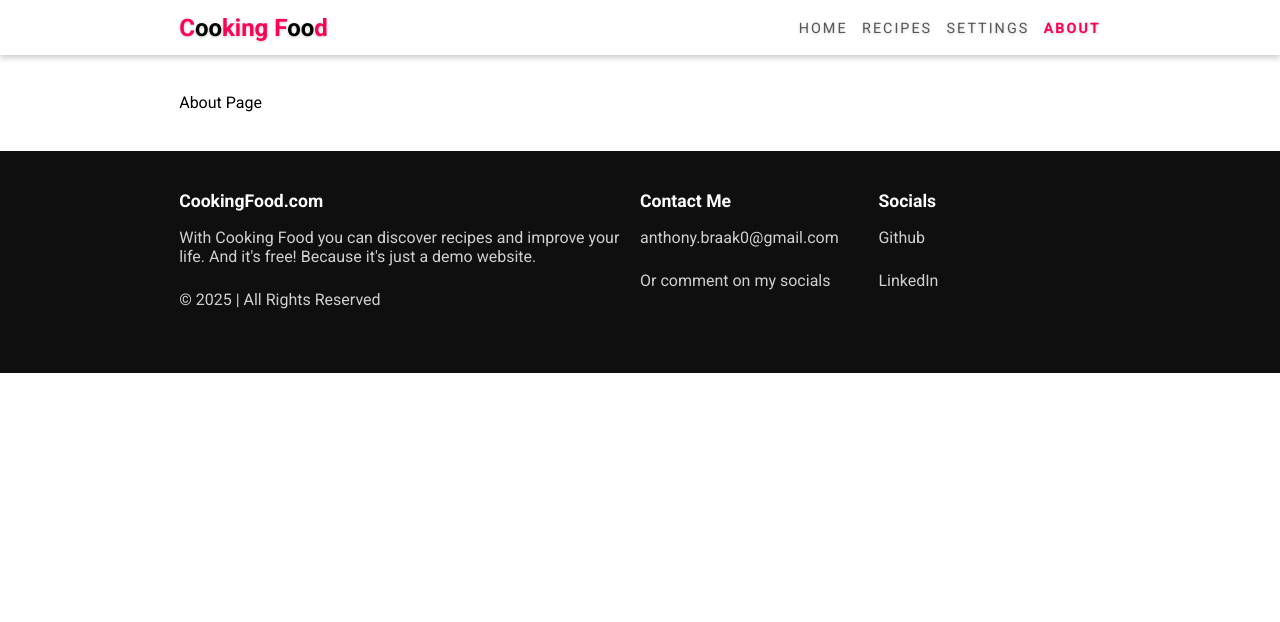
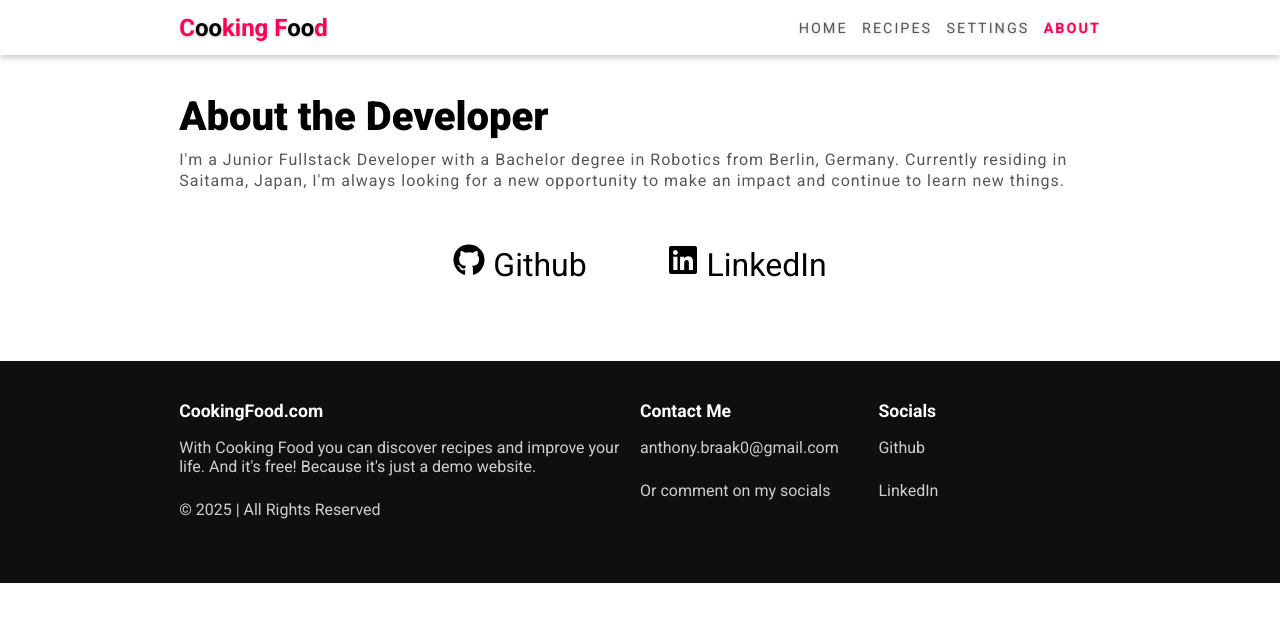
Before and after one commit to AnthonyBraak/react-food-blog, a React (Vite) app: page /about in a window 1280 px wide. Shown: the top 622 px of the page. Built offline with nearby package versions, Linux system fonts and the light colour scheme.

Commit message:
Added About Page and Links to Socials

```diff
--- a/src/components/Footer.tsx
+++ b/src/components/Footer.tsx
@@ -16,8 +16,14 @@ export default function Footer() {
       </div>
       <div className="footer-section">
         <p className="title">Socials</p>
-        <p>Github</p>
-        <p>LinkedIn</p>
+        <p>
+          <a href="https://github.com/AnthonyBraak">Github</a>
+        </p>
+        <p>
+          <a href="https://www.linkedin.com/in/anthony-braak-63b1b9371/">
+            LinkedIn
+          </a>
+        </p>
       </div>
     </div>
   );
--- a/src/pages/about.tsx
+++ b/src/pages/about.tsx
@@ -1,3 +1,24 @@
+import { FaGithub, FaLinkedin } from "react-icons/fa";
+
 export default function About() {
-  return <div>About Page</div>;
+  return (
+    <div className="section about">
+      <h1 className="title">About the Developer</h1>
+      <p className="info">
+        I'm a Junior Fullstack Developer with a Bachelor degree in Robotics from
+        Berlin, Germany. Currently residing in Saitama, Japan, I'm always
+        looking for a new opportunity to make an impact and continue to learn
+        new things.
+      </p>
+      <div className="about-link">
+        <a href="https://github.com/AnthonyBraak">
+          <FaGithub /> Github
+        </a>
+        <a href="https://www.linkedin.com/in/anthony-braak-63b1b9371/">
+          <FaLinkedin /> LinkedIn
+        </a>
+      </div>
+      <div></div>
+    </div>
+  );
 }
--- a/src/styles/index.scss
+++ b/src/styles/index.scss
@@ -28,6 +28,7 @@ body {
 
 a {
   text-decoration: none;
+  color: inherit;
 }
 
 img {
@@ -84,6 +85,15 @@ img {
   }
   .col {
     width: 50%;
+  }
+  .about-link {
+    width: 100%;
+    color: var(--text-color);
+    font-size: 2em;
+    display: flex;
+    justify-content: center;
+    gap: 5rem;
+    margin-top: 2rem;
   }
 }
 
```
